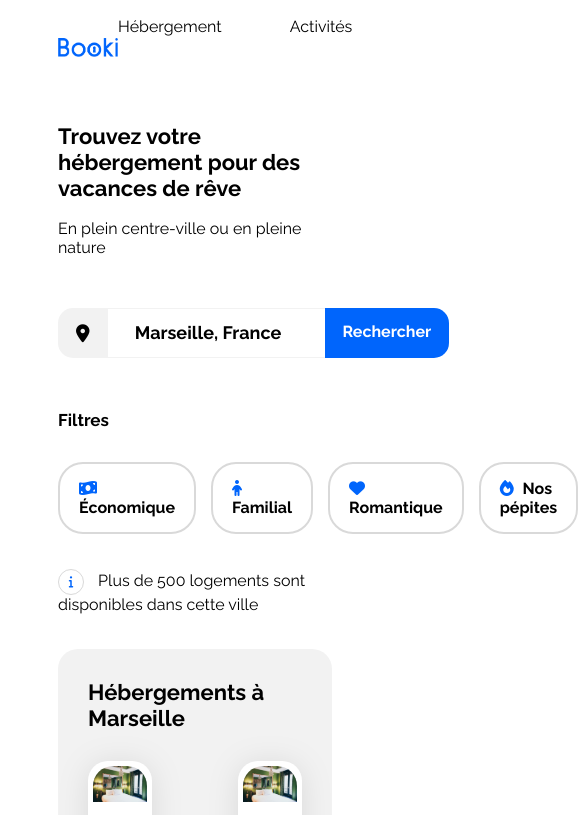
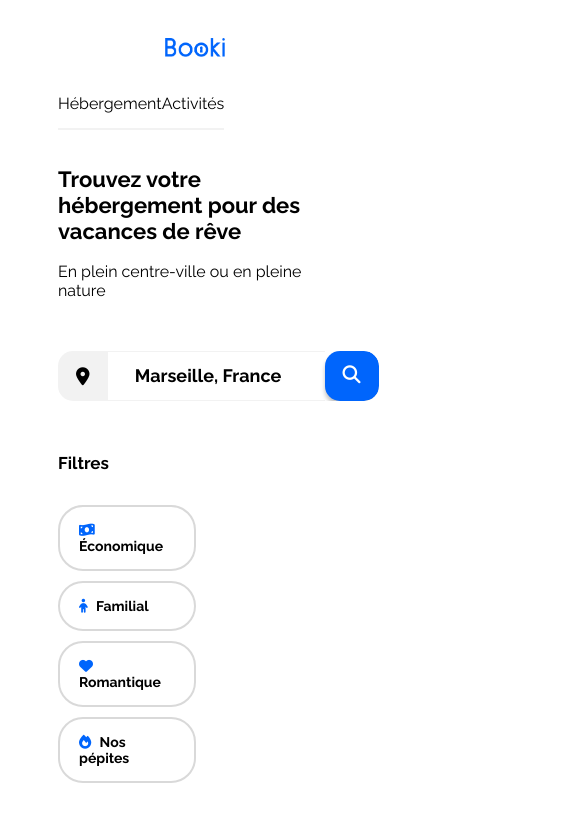
Before and after one commit to CorentinNOC/booki, a plain HTML site: page index.html in a window 390 px wide. Shown: the top 815 px of the page, 578 px wide, since content can reach past the window. Drawn offline with Linux system fonts and the light colour scheme.

Commit message:
feat(mobile): add mobile breakpoints

```diff
--- a/css/activities.css
+++ b/css/activities.css
@@ -44,3 +44,14 @@
     height: 270px;
   }
 }
+
+@media screen and (max-width: 768px) {
+  .activities .activities-card {
+    flex-direction: column;
+  }
+
+  .activities .activities-card .card img {
+    height: 100%;
+    max-height: 140px;
+  }
+}
--- a/css/filter.css
+++ b/css/filter.css
@@ -48,3 +48,19 @@
     margin-right: 5px;
   }
 }
+
+@media screen and (max-width: 768px) {
+  .filters ul {
+    gap: 10px;
+    flex-wrap: wrap;
+  }
+
+  .filters ul li {
+    font-size: 14px;
+    flex: 0 0 calc(70% / 2);
+  }
+
+  .logement-info {
+    display: flex;
+  }
+}
--- a/css/footer.css
+++ b/css/footer.css
@@ -1,6 +1,7 @@
 footer {
   background-color: var(--main-bg-color);
   padding: 20px;
+  gap: 50px;
   display: flex;
   justify-content: space-between;
   flex-wrap: wrap;
--- a/css/hebergement-populaires.css
+++ b/css/hebergement-populaires.css
@@ -16,3 +16,9 @@
     flex-direction: column;
   }
 }
+
+@media (max-width: 768px) {
+  .hebergements-and-populaires {
+    flex-direction: column-reverse;
+  }
+}
--- a/css/herbegement.css
+++ b/css/herbegement.css
@@ -40,8 +40,19 @@
   margin: 5px 0;
 }
 
-@media (max-width: 1024px) {
+@media screen and (max-width: 1024px) {
   .hebergements {
     width: 100%;
   }
 }
+
+@media screen and (max-width: 768px) {
+  .hebergements-cards {
+    flex-direction: column;
+  }
+
+  .hebergements-cards .card img {
+    max-width: 100%;
+    max-height: 124px;
+  }
+}
--- a/css/nav.css
+++ b/css/nav.css
@@ -24,3 +24,27 @@ nav .nav-menu a:hover {
   color: var(--main-color);
   border-top: 2px solid var(--main-color);
 }
+
+@media screen and (max-width: 768px) {
+  nav {
+    align-items: center;
+    flex-direction: column;
+  }
+
+  nav .nav-menu {
+    width: 100%;
+    gap: 0;
+  }
+
+  nav .nav-menu a {
+    border-top: 0;
+    padding: 15px 0;
+    text-align: center;
+    border-bottom: 2px solid var(--main-bg-color);
+  }
+
+  nav .nav-menu a:hover {
+    border-top: 0;
+    border-bottom: 2px solid var(--main-color);
+  }
+}
--- a/css/populaire.css
+++ b/css/populaire.css
@@ -65,3 +65,13 @@
     font-size: 13px;
   }
 }
+
+@media screen and (max-width: 768px) {
+  .populaires-cards {
+    flex-direction: column;
+  }
+
+  .populaires-cards a {
+    width: 100%;
+  }
+}
--- a/css/search-bar.css
+++ b/css/search-bar.css
@@ -28,3 +28,29 @@
   font-weight: 700;
   cursor: pointer;
 }
+
+.search-bar label .search-button-desktop {
+  margin: 0;
+}
+
+.search-bar label .search-button-mobile {
+  background-color: var(--main-color);
+  color: #fff;
+  padding: 0;
+  display: none;
+}
+
+@media screen and (max-width: 768px) {
+  .search-bar label .search-button-desktop {
+    display: none;
+  }
+
+  .search-bar label {
+    box-shadow: 0px 4px 4px 0px #00000040;
+    border-radius: 15px;
+  }
+
+  .search-bar label .search-button-mobile {
+    display: block;
+  }
+}
--- a/index.html
+++ b/index.html
@@ -54,7 +54,10 @@
               name="search"
               value="Marseille, France"
             />
-            <label for="search">Rechercher</label>
+            <label for="search"
+              ><p class="search-button-desktop">Rechercher</p>
+              <i class="fa-solid fa-magnifying-glass search-button-mobile"></i>
+            </label>
           </div>
           <div class="filters">
             <p>Filtres</p>
@@ -77,7 +80,7 @@
               </li>
             </ul>
           </div>
-          <div>
+          <div class="logement-info">
             <i class="fa-solid fa-info"></i>
             Plus de 500 logements sont disponibles dans cette ville
           </div>
```
